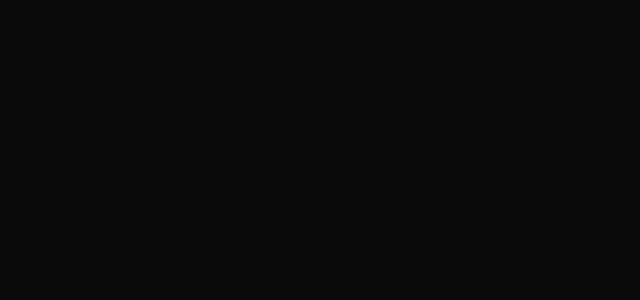
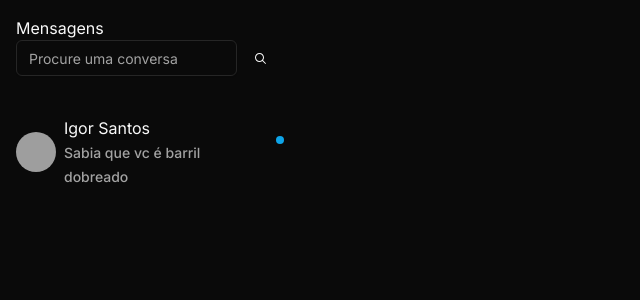
Before and after one commit to Igordevz/simult-message, a Next.js app in the folder client/: page / in a window 1280 px wide. Shown: the top 300 px of the page, without its empty margins (0-640 px from the left). Built offline with nearby package versions, Linux system fonts and the light colour scheme; grey boxes are pictures that could not be loaded.

Commit message:
create part chat

```diff
--- a/client/package.json
+++ b/client/package.json
@@ -10,6 +10,7 @@
   },
   "dependencies": {
     "@hookform/resolvers": "^3.6.0",
+    "@radix-ui/react-avatar": "^1.1.0",
     "@radix-ui/react-checkbox": "^1.1.0",
     "@radix-ui/react-icons": "^1.3.0",
     "@radix-ui/react-label": "^2.1.0",
--- a/client/src/app/page.tsx
+++ b/client/src/app/page.tsx
@@ -1,9 +1,37 @@
+import { Button } from "@/components/ui/button";
+import { Input } from "@/components/ui/input";
 import Image from "next/image";
-
+import { MagnifyingGlassIcon } from "@radix-ui/react-icons";
+import { Avatar, AvatarFallback, AvatarImage } from "@/components/ui/avatar";
+import { Label } from "@/components/ui/label";
 export default function Home() {
   return (
-   <main className="">
-
-   </main>
+    <main className="">
+      <aside className="w-[300px] h-full fixed flex flex-col p-4">
+        <div>
+          <h1>Mensagens</h1>
+          <form className="flex flex-row ">
+            <Input placeholder="Procure uma conversa" type="text" />
+            <Button variant={"ghost"}>
+              {" "}
+              <MagnifyingGlassIcon />{" "}
+            </Button>
+          </form>
+        </div>
+        <div className="my-10 flex flex-row items-center gap-2 cursor-pointer hover:opacity-55">
+          <Avatar>
+            <AvatarImage src="https://github.com/igordevz.png" />
+            <AvatarFallback>CN</AvatarFallback>
+          </Avatar>
+          <div>
+            <h1>Igor Santos</h1>
+            <Label htmlFor="#" className="text-muted-foreground">
+              Sabia que vc é barril dobreado
+            </Label>
+          </div>
+          <span className="flex h-2 w-2 mb-6 rounded-full bg-sky-500" />
+        </div>
+      </aside>
+    </main>
   );
 }
--- /dev/null
+++ b/client/src/components/ui/avatar.tsx
@@ -0,0 +1,50 @@
+"use client"
+
+import * as React from "react"
+import * as AvatarPrimitive from "@radix-ui/react-avatar"
+
+import { cn } from "@/lib/utils"
+
+const Avatar = React.forwardRef<
+  React.ElementRef<typeof AvatarPrimitive.Root>,
+  React.ComponentPropsWithoutRef<typeof AvatarPrimitive.Root>
+>(({ className, ...props }, ref) => (
+  <AvatarPrimitive.Root
+    ref={ref}
+    className={cn(
+      "relative flex h-10 w-10 shrink-0 overflow-hidden rounded-full",
+      className
+    )}
+    {...props}
+  />
+))
+Avatar.displayName = AvatarPrimitive.Root.displayName
+
+const AvatarImage = React.forwardRef<
+  React.ElementRef<typeof AvatarPrimitive.Image>,
+  React.ComponentPropsWithoutRef<typeof AvatarPrimitive.Image>
+>(({ className, ...props }, ref) => (
+  <AvatarPrimitive.Image
+    ref={ref}
+    className={cn("aspect-square h-full w-full", className)}
+    {...props}
+  />
+))
+AvatarImage.displayName = AvatarPrimitive.Image.displayName
+
+const AvatarFallback = React.forwardRef<
+  React.ElementRef<typeof AvatarPrimitive.Fallback>,
+  React.ComponentPropsWithoutRef<typeof AvatarPrimitive.Fallback>
+>(({ className, ...props }, ref) => (
+  <AvatarPrimitive.Fallback
+    ref={ref}
+    className={cn(
+      "flex h-full w-full items-center justify-center rounded-full bg-muted",
+      className
+    )}
+    {...props}
+  />
+))
+AvatarFallback.displayName = AvatarPrimitive.Fallback.displayName
+
+export { Avatar, AvatarImage, AvatarFallback }
```
Also changed, not shown: 1 other file (tests, documents, lock files or other folders).
